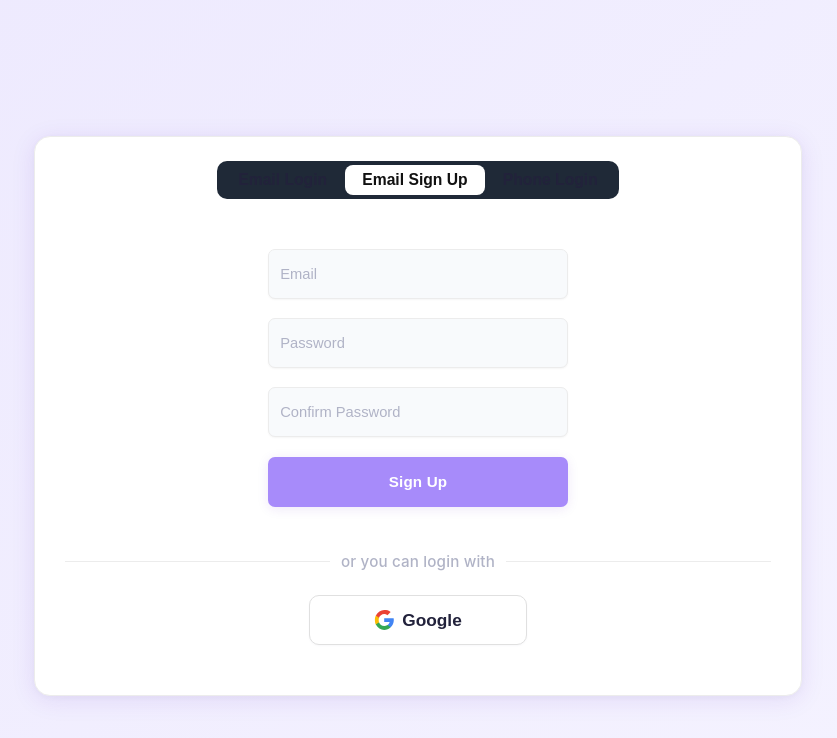
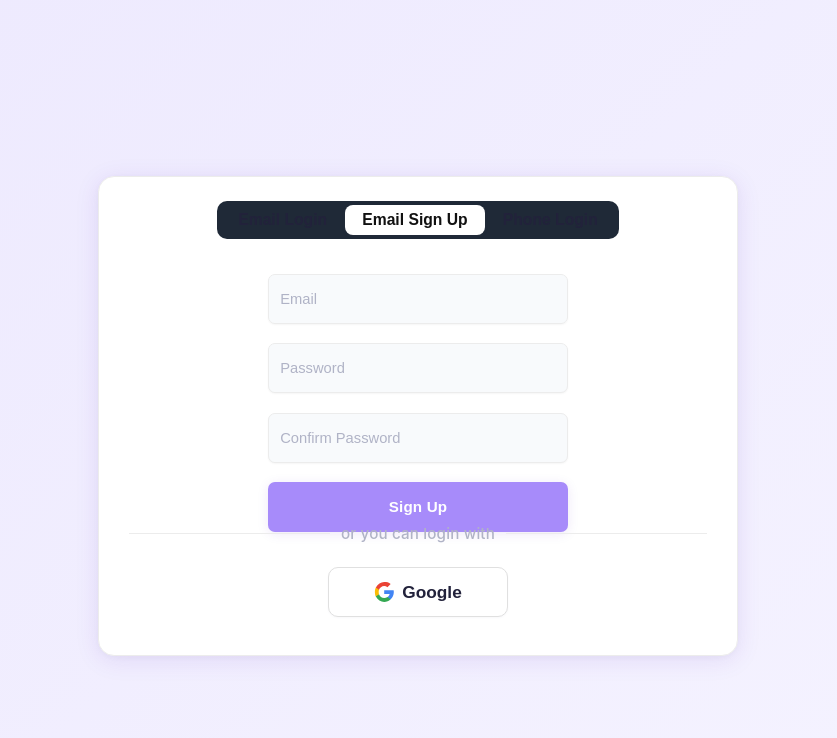
Before and after one commit to DexterFromUA/shop-creator-frontend-admin, a React (Create React App) app: page /auth in a window 1280 px wide. Both pictures are taken after a click on the button "Email Sign Up". Shown: the top 738 px of the page, without its empty margins (238-1075 px from the left). Built offline with nearby package versions, Linux system fonts and the light colour scheme.

Commit message:
style: adjust dimensions of authentication modal and input/button widths for improved layout

```diff
--- a/src/pages/auth/Auth.css
+++ b/src/pages/auth/Auth.css
@@ -61,8 +61,8 @@ body, html {
   border-radius: 16px;
   box-shadow: 0 4px 24px 0 rgb(91 33 182 / 0.10), 0 1.5px 8px 0 rgb(0 0 0 / 0.04);
   border: 1.5px solid #ececec;
-  width: 60vw;
-  height: 70vh;
+  width: 50vw;
+  height: 60vh;
   display: flex;
   flex-direction: column;
   align-items: stretch;
@@ -190,8 +190,8 @@ body, html {
 
 .auth-input, .auth-button {
   min-width: 300px;
-  width: 70%;
-  max-width: 400px;
+  width: 100%;
+  max-width: 600px;
   margin-left: auto;
   margin-right: auto;
   height: 50px;
```
